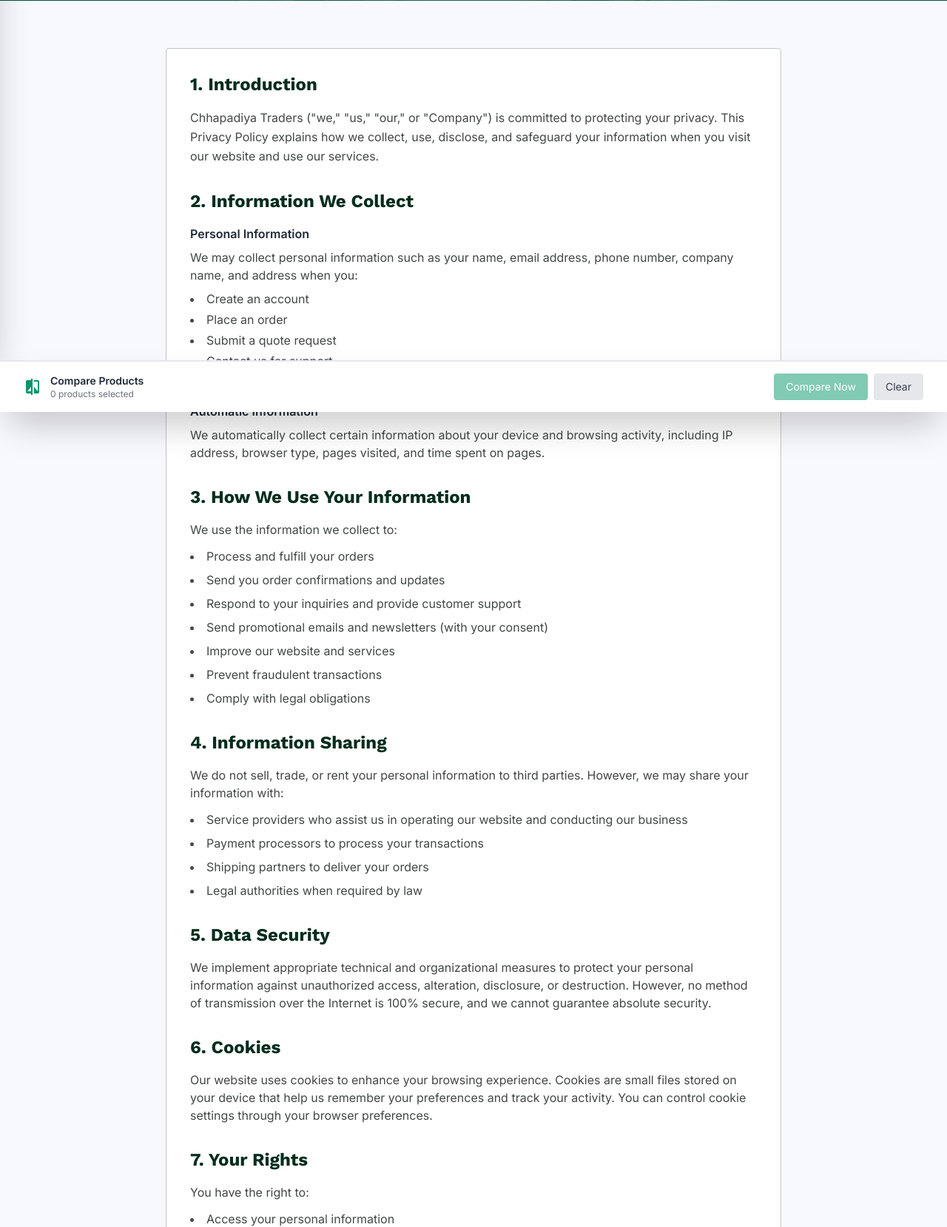
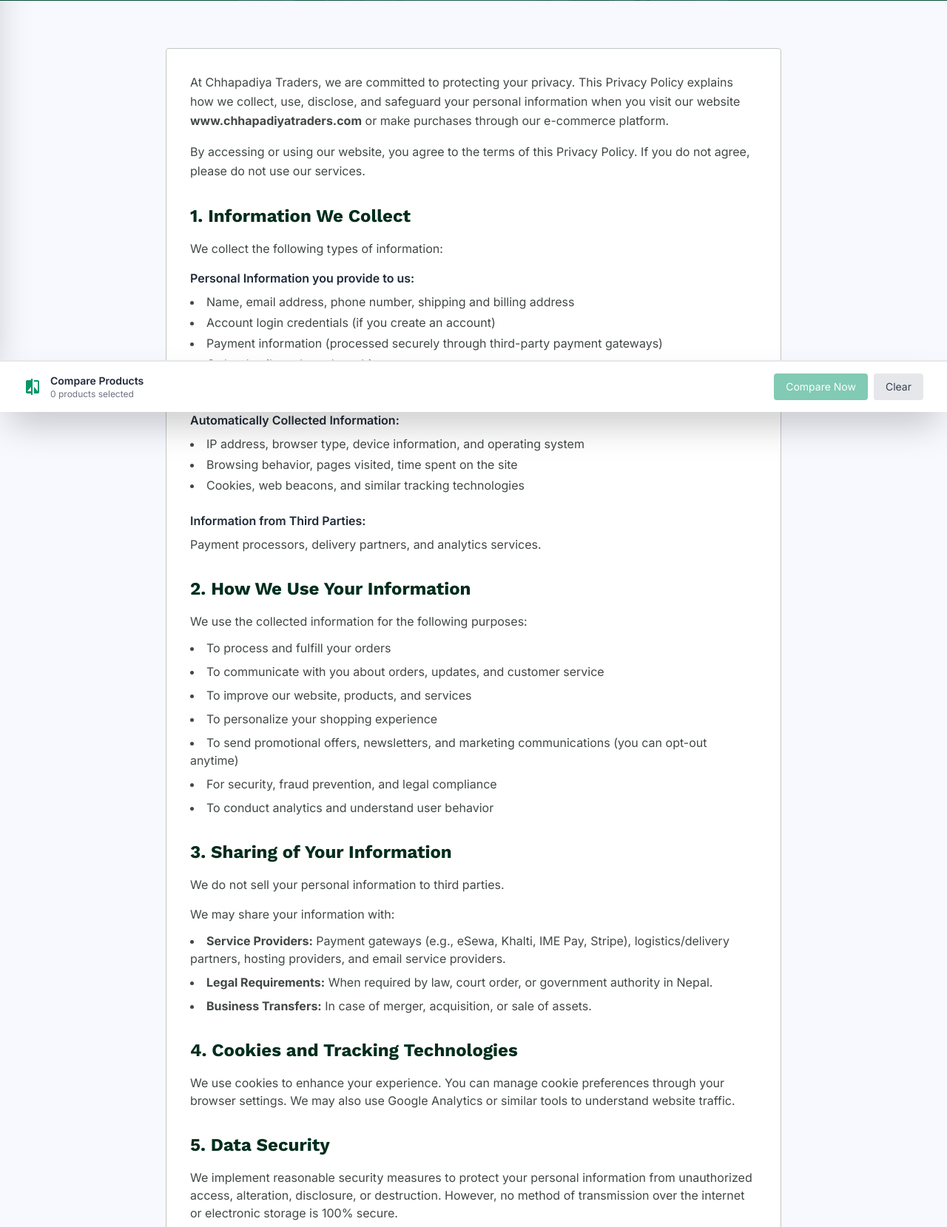
Before and after one commit to SurajM9823/chhapadiya, a Django app: page /privacy-policy/ in a window 1280 px wide. Shown: the part 313-1972 px from the top of the page at 74% size. Run offline with Django 5.2, Linux system fonts and the light colour scheme; data comes from the database, SQL or seed files in the repository; data that the repository does not hold is empty; some libraries are stand-ins or nearby versions.

Commit message:
added: Final touch to the chhapadiya

```diff
--- a/web/models.py
+++ b/web/models.py
@@ -707,7 +707,7 @@
     )
 
     class Meta:
-        ordering = ['-created_at']
+        ordering = ['created_at']
 
     def __str__(self):
         return f"{self.name} [{self.sku}]"
--- a/web/templates/panel/order_detail.html
+++ b/web/templates/panel/order_detail.html
@@ -19,6 +19,7 @@
             {% endif %}
         </div>
         <a href="{% url 'panel_orders' %}" class="text-blue-600 hover:text-blue-800 font-medium">← Back to Orders</a>
+        <a href="{% url 'panel_order_receipt' order.pk %}" target="_blank" class="bg-blue-600 hover:bg-blue-700 text-white px-4 py-2 rounded-lg font-medium text-sm">🖨️ Print Receipt</a>
     </div>
 
     {% if messages %}
--- a/web/templates/web/index.html
+++ b/web/templates/web/index.html
@@ -286,7 +286,7 @@
 // ==================== REELS ====================
 // ==================== REELS ====================
 
-/* function createReelCard(reel) {
+function createReelCard(reel) {
     let cardHtml = '';
 
     if (reel.video_type === 'youtube') {
@@ -318,7 +318,7 @@
     }
 
     return cardHtml;
-} */
+}
 
 async function loadMoreReels() {
     if (reelsLoading || !reelsHasMore) return;
--- a/web/templates/web/privacy_policy.html
+++ b/web/templates/web/privacy_policy.html
@@ -21,69 +21,81 @@
         <div class="bg-white p-8 rounded-lg border border-outline-variant space-y-8">
 
             <div>
-                <h2 class="font-['Work_Sans'] text-2xl font-bold text-primary mb-4">1. Introduction</h2>
                 <p class="text-on-surface-variant leading-relaxed">
-                    Chhapadiya Traders ("we," "us," "our," or "Company") is committed to protecting your privacy. This Privacy Policy explains how we collect, use, disclose, and safeguard your information when you visit our website and use our services.
+                    At Chhapadiya Traders, we are committed to protecting your privacy. This Privacy Policy explains how we collect, use, disclose, and safeguard your personal information when you visit our website <strong>www.chhapadiyatraders.com</strong> or make purchases through our e-commerce platform.
+                </p>
+                <p class="text-on-surface-variant leading-relaxed mt-4">
+                    By accessing or using our website, you agree to the terms of this Privacy Policy. If you do not agree, please do not use our services.
                 </p>
             </div>
 
             <div>
-                <h2 class="font-['Work_Sans'] text-2xl font-bold text-primary mb-4">2. Information We Collect</h2>
-                <div class="space-y-4">
-                    <div>
-                        <h3 class="font-semibold text-gray-800 mb-2">Personal Information</h3>
-                        <p class="text-on-surface-variant">We may collect personal information such as your name, email address, phone number, company name, and address when you:</p>
-                        <ul class="list-disc list-inside text-on-surface-variant mt-2 space-y-1">
-                            <li>Create an account</li>
-                            <li>Place an order</li>
-                            <li>Submit a quote request</li>
-                            <li>Contact us for support</li>
-                            <li>Subscribe to our newsletter</li>
-                        </ul>
-                    </div>
-                    <div>
-                        <h3 class="font-semibold text-gray-800 mb-2">Automatic Information</h3>
-                        <p class="text-on-surface-variant">We automatically collect certain information about your device and browsing activity, including IP address, browser type, pages visited, and time spent on pages.</p>
-                    </div>
-                </div>
+                <h2 class="font-['Work_Sans'] text-2xl font-bold text-primary mb-4">1. Information We Collect</h2>
+                <p class="text-on-surface-variant mb-4">We collect the following types of information:</p>
+
+                <h3 class="font-semibold text-gray-800 mb-2">Personal Information you provide to us:</h3>
+                <ul class="list-disc list-inside text-on-surface-variant space-y-1 mb-6">
+                    <li>Name, email address, phone number, shipping and billing address</li>
+                    <li>Account login credentials (if you create an account)</li>
+                    <li>Payment information (processed securely through third-party payment gateways)</li>
+                    <li>Order details and purchase history</li>
+                    <li>Any other information you voluntarily provide (reviews, support queries, etc.)</li>
+                </ul>
+
+                <h3 class="font-semibold text-gray-800 mb-2">Automatically Collected Information:</h3>
+                <ul class="list-disc list-inside text-on-surface-variant space-y-1 mb-6">
+                    <li>IP address, browser type, device information, and operating system</li>
+                    <li>Browsing behavior, pages visited, time spent on the site</li>
+                    <li>Cookies, web beacons, and similar tracking technologies</li>
+                </ul>
+
+                <h3 class="font-semibold text-gray-800 mb-2">Information from Third Parties:</h3>
+                <p class="text-on-surface-variant">Payment processors, delivery partners, and analytics services.</p>
             </div>
 
             <div>
-                <h2 class="font-['Work_Sans'] text-2xl font-bold text-primary mb-4">3. How We Use Your Information</h2>
-                <p class="text-on-surface-variant mb-3">We use the information we collect to:</p>
+                <h2 class="font-['Work_Sans'] text-2xl font-bold text-primary mb-4">2. How We Use Your Information</h2>
+                <p class="text-on-surface-variant mb-3">We use the collected information for the following purposes:</p>
                 <ul class="list-disc list-inside text-on-surface-variant space-y-2">
-                    <li>Process and fulfill your orders</li>
-                    <li>Send you order confirmations and updates</li>
-                    <li>Respond to your inquiries and provide customer support</li>
-                    <li>Send promotional emails and newsletters (with your consent)</li>
-                    <li>Improve our website and services</li>
-                    <li>Prevent fraudulent transactions</li>
-                    <li>Comply with legal obligations</li>
+                    <li>To process and fulfill your orders</li>
+                    <li>To communicate with you about orders, updates, and customer service</li>
+                    <li>To improve our website, products, and services</li>
+                    <li>To personalize your shopping experience</li>
+                    <li>To send promotional offers, newsletters, and marketing communications (you can opt-out anytime)</li>
+                    <li>For security, fraud prevention, and legal compliance</li>
+                    <li>To conduct analytics and understand user behavior</li>
                 </ul>
             </div>
 
             <div>
-                <h2 class="font-['Work_Sans'] text-2xl font-bold text-primary mb-4">4. Information Sharing</h2>
-                <p class="text-on-surface-variant mb-3">We do not sell, trade, or rent your personal information to third parties. However, we may share your information with:</p>
+                <h2 class="font-['Work_Sans'] text-2xl font-bold text-primary mb-4">3. Sharing of Your Information</h2>
+                <p class="text-on-surface-variant mb-4">We do not sell your personal information to third parties.</p>
+                <p class="text-on-surface-variant mb-3">We may share your information with:</p>
                 <ul class="list-disc list-inside text-on-surface-variant space-y-2">
-                    <li>Service providers who assist us in operating our website and conducting our business</li>
-                    <li>Payment processors to process your transactions</li>
-                    <li>Shipping partners to deliver your orders</li>
-                    <li>Legal authorities when required by law</li>
+                    <li><strong>Service Providers:</strong> Payment gateways (e.g., eSewa, Khalti, IME Pay, Stripe), logistics/delivery partners, hosting providers, and email service providers.</li>
+                    <li><strong>Legal Requirements:</strong> When required by law, court order, or government authority in Nepal.</li>
+                    <li><strong>Business Transfers:</strong> In case of merger, acquisition, or sale of assets.</li>
                 </ul>
+            </div>
+
+            <div>
+                <h2 class="font-['Work_Sans'] text-2xl font-bold text-primary mb-4">4. Cookies and Tracking Technologies</h2>
+                <p class="text-on-surface-variant">
+                    We use cookies to enhance your experience. You can manage cookie preferences through your browser settings. We may also use Google Analytics or similar tools to understand website traffic.
+                </p>
             </div>
 
             <div>
                 <h2 class="font-['Work_Sans'] text-2xl font-bold text-primary mb-4">5. Data Security</h2>
                 <p class="text-on-surface-variant">
-                    We implement appropriate technical and organizational measures to protect your personal information against unauthorized access, alteration, disclosure, or destruction. However, no method of transmission over the Internet is 100% secure, and we cannot guarantee absolute security.
+                    We implement reasonable security measures to protect your personal information from unauthorized access, alteration, disclosure, or destruction. However, no method of transmission over the internet or electronic storage is 100% secure.
                 </p>
             </div>
 
             <div>
-                <h2 class="font-['Work_Sans'] text-2xl font-bold text-primary mb-4">6. Cookies</h2>
+                <h2 class="font-['Work_Sans'] text-2xl font-bold text-primary mb-4">6. Data Retention</h2>
                 <p class="text-on-surface-variant">
-                    Our website uses cookies to enhance your browsing experience. Cookies are small files stored on your device that help us remember your preferences and track your activity. You can control cookie settings through your browser preferences.
+                    We retain your personal information only as long as necessary to fulfill the purposes outlined in this policy or as required by applicable Nepali law.
                 </p>
             </div>
 
@@ -91,47 +103,55 @@
                 <h2 class="font-['Work_Sans'] text-2xl font-bold text-primary mb-4">7. Your Rights</h2>
                 <p class="text-on-surface-variant mb-3">You have the right to:</p>
                 <ul class="list-disc list-inside text-on-surface-variant space-y-2">
-                    <li>Access your personal information</li>
-                    <li>Correct inaccurate information</li>
-                    <li>Request deletion of your information</li>
+                    <li>Access, update, or correct your personal information</li>
+                    <li>Request deletion of your data (subject to legal obligations)</li>
                     <li>Opt-out of marketing communications</li>
-                    <li>Request a copy of your data</li>
+                    <li>Withdraw consent where processing is based on consent</li>
                 </ul>
-            </div>
-
-            <div>
-                <h2 class="font-['Work_Sans'] text-2xl font-bold text-primary mb-4">8. Third-Party Links</h2>
-                <p class="text-on-surface-variant">
-                    Our website may contain links to third-party websites. We are not responsible for the privacy practices of these external sites. We encourage you to review their privacy policies before providing any personal information.
+                <p class="text-on-surface-variant mt-4">
+                    To exercise these rights, please contact us using the details below.
                 </p>
             </div>
 
             <div>
-                <h2 class="font-['Work_Sans'] text-2xl font-bold text-primary mb-4">9. Changes to This Policy</h2>
+                <h2 class="font-['Work_Sans'] text-2xl font-bold text-primary mb-4">8. Children’s Privacy</h2>
                 <p class="text-on-surface-variant">
-                    We may update this Privacy Policy from time to time. Any changes will be posted on this page with an updated effective date. Your continued use of our website constitutes your acceptance of the updated policy.
+                    Our website is not intended for children under the age of 18. We do not knowingly collect personal information from children. If we become aware that we have collected such data, we will take steps to delete it.
                 </p>
             </div>
 
             <div>
-                <h2 class="font-['Work_Sans'] text-2xl font-bold text-primary mb-4">10. Contact Us</h2>
-                <p class="text-on-surface-variant mb-4">If you have questions about this Privacy Policy or our privacy practices, please contact us:</p>
+                <h2 class="font-['Work_Sans'] text-2xl font-bold text-primary mb-4">9. International Data Transfers</h2>
+                <p class="text-on-surface-variant">
+                    Since our operations are primarily based in Nepal, your data is mainly processed within Nepal. However, some third-party service providers may be located outside Nepal.
+                </p>
+            </div>
+
+            <div>
+                <h2 class="font-['Work_Sans'] text-2xl font-bold text-primary mb-4">10. Changes to This Privacy Policy</h2>
+                <p class="text-on-surface-variant">
+                    We may update this Privacy Policy from time to time. We will notify you of any material changes by posting the updated policy on our website with a new effective date.
+                </p>
+            </div>
+
+            <div>
+                <h2 class="font-['Work_Sans'] text-2xl font-bold text-primary mb-4">11. Contact Us</h2>
+                <p class="text-on-surface-variant mb-4">If you have any questions or concerns about this Privacy Policy, please contact us at:</p>
                 <div class="bg-emerald-50 p-6 rounded-lg border border-emerald-200">
-                    {% if settings.email %}
-                    <p class="text-sm mb-2"><strong>Email:</strong> <a href="mailto:{{ settings.email }}" class="text-emerald-700 hover:underline">{{ settings.email }}</a></p>
-                    {% endif %}
-                    {% if settings.phone %}
-                    <p class="text-sm mb-2"><strong>Phone:</strong> <a href="tel:{{ settings.phone }}" class="text-emerald-700 hover:underline">{{ settings.phone }}</a></p>
-                    {% endif %}
-                    {% if settings.address %}
-                    <p class="text-sm"><strong>Address:</strong> {{ settings.address }}</p>
-                    {% endif %}
+                    <p class="text-sm mb-2"><strong>Email:</strong> <a href="mailto:info@chhapadiyatraders.com" class="text-emerald-700 hover:underline">info@chhapadiyatraders.com</a></p>
+                    <p class="text-sm mb-2"><strong>Phone:</strong> <a href="tel:9801588807" class="text-emerald-700 hover:underline">9801588807</a></p>
+                    <p class="text-sm"><strong>Address:</strong> Dhunge Adda, Kathmandu, Nepal</p>
                 </div>
             </div>
 
             <div class="pt-8 border-t border-gray-200">
-                <p class="text-xs text-gray-500">Last updated: January 2024</p>
+                <p class="text-xs text-gray-500">Last updated: June 2026</p>
             </div>
+
+            <div class="pt-6">
+                <p class="text-xs text-gray-500 text-center">Thank you for trusting Chhapadiya Traders. Your privacy is important to us.</p>
+            </div>
+
         </div>
     </div>
 </section>
--- a/web/urls.py
+++ b/web/urls.py
@@ -165,6 +165,7 @@
     path('panel/orders/<int:pk>/delete/', panel_views.panel_order_delete, name='panel_order_delete'),
     path('panel/orders/<int:pk>/toggle-availability/', panel_views.toggle_order_availability, name='toggle_order_availability'),
     path('panel/orders/<int:pk>/record-payment/', panel_views.record_order_payment, name='record_order_payment'),
+    path('panel/orders/<int:pk>/receipt/', panel_views.panel_order_receipt, name='panel_order_receipt'),
 
     path('my-quotes/', views.my_quotes, name='my_quotes'),
     path('my-quotes/<int:pk>/pdf/', views.quotation_pdf, name='quotation_pdf'),
--- a/web/views.py
+++ b/web/views.py
@@ -872,7 +872,7 @@
         is_active=True
     ).select_related('category', 'delivery_time').prefetch_related('images').annotate(
         avg_rating=Avg('reviews__rating')
-    ).order_by('-created_at')[offset:offset+limit]
+    ).order_by('created_at')[offset:offset+limit]
 
     result = []
     for p in products:
```
Also changed, not shown: web/panel_views.py (+15 -0 lines), web/templates/panel/order_receipt.html (added, +202 -0 lines).
